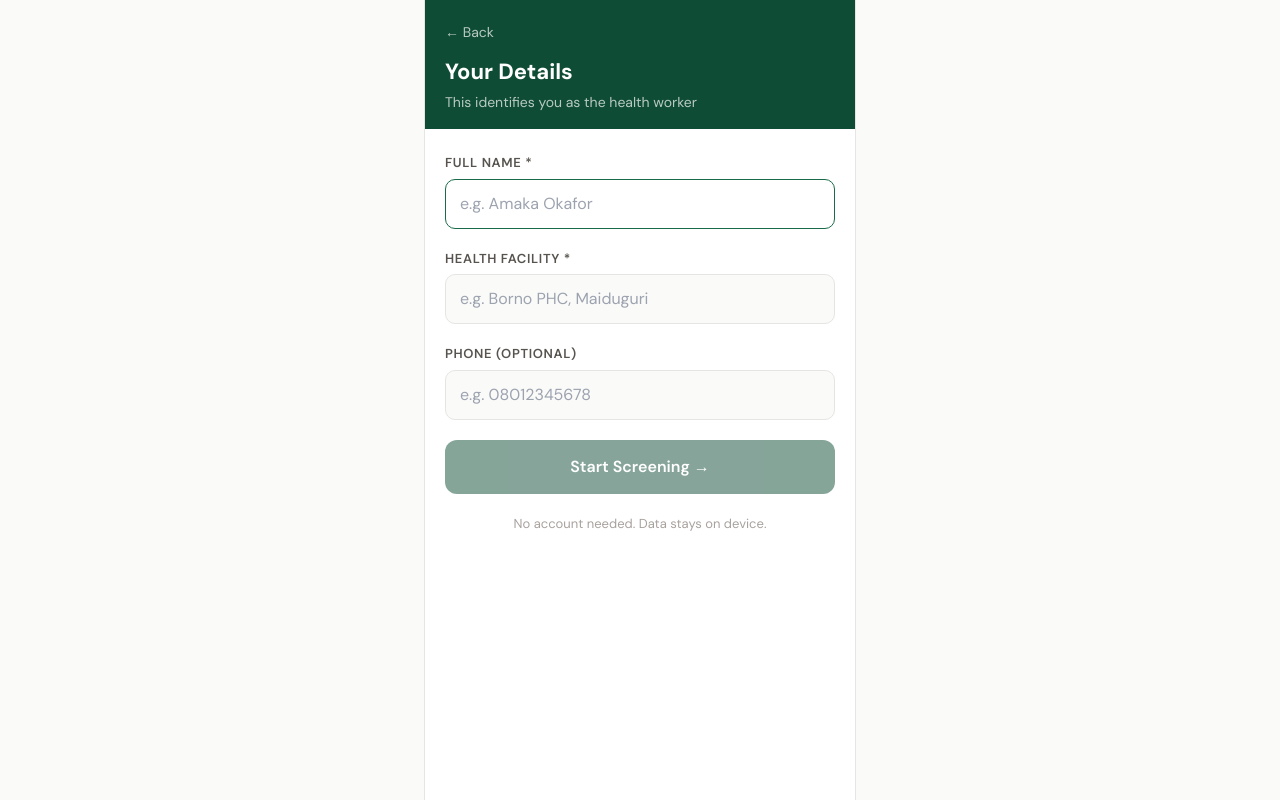
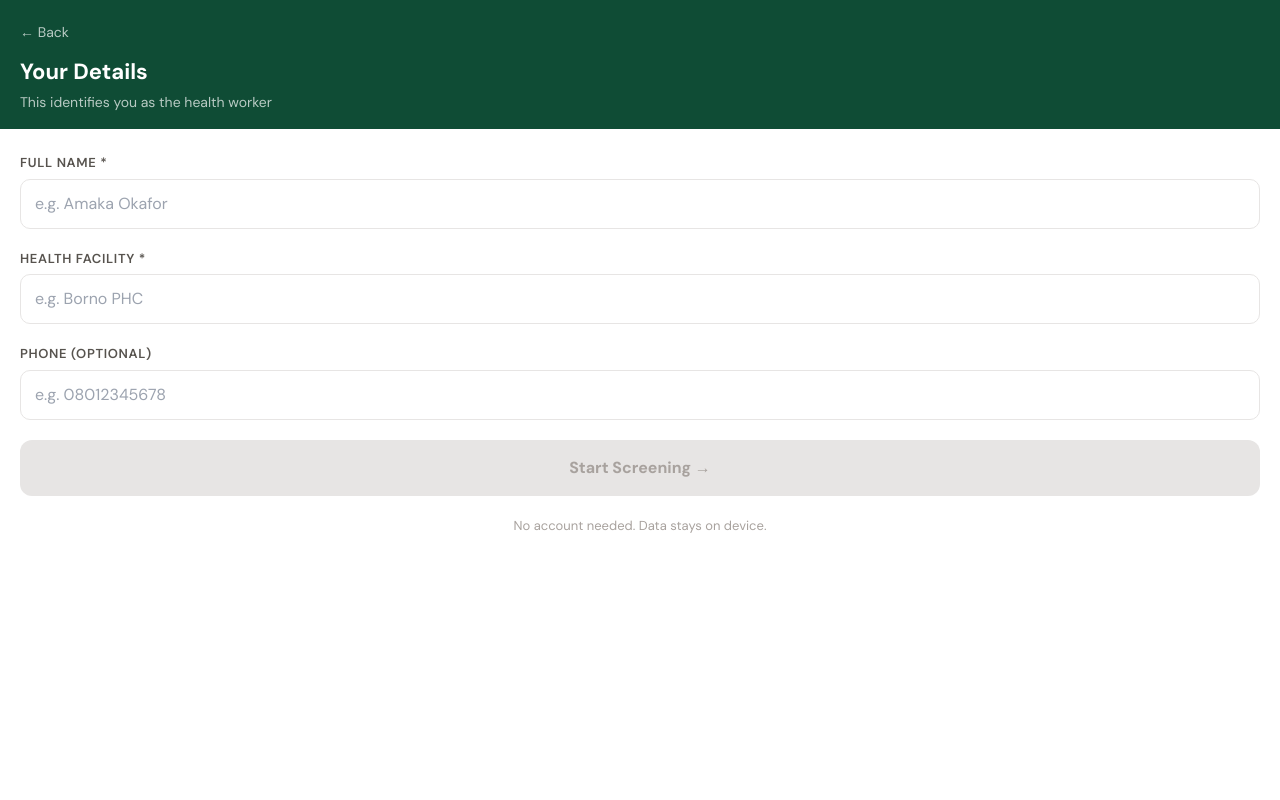
Before and after one commit to anjolagithub/nuruscreen, a Next.js app: page /login in a window 1280 px wide. Both pictures are taken after a click on the button "Get Started". Built offline with nearby package versions, Linux system fonts and the light colour scheme.

Commit message:
feat: enhance login page with improved form handling and UI updates

```diff
--- a/app/(app)/screen/page.tsx
+++ b/app/(app)/screen/page.tsx
@@ -1,15 +1,17 @@
 'use client';
 import { useEffect, useRef, useState, useCallback, Suspense } from 'react';
 import { useRouter, useSearchParams } from 'next/navigation';
-import { useAuth } from '@/lib/auth';
 import { getChildren, saveScreening } from '@/lib/db';
 import { MUACReadingBuffer, estimateMUACFromLandmarks } from '@/lib/muac';
 import { RISK_LABELS, RISK_COLORS, classifyMUAC, type Child, type Screening, type RiskLevel } from '@/types';
 
 type Phase = 'select-child'|'loading-model'|'guide'|'scanning'|'stable'|'result'|'saved';
 
+function getWorker() {
+  try { return JSON.parse(localStorage.getItem('nuruscreen_worker_data') || 'null'); } catch { return null; }
+}
+
 function ScreenInner() {
-  const { worker } = useAuth();
   const router = useRouter();
   const searchParams = useSearchParams();
   const videoRef = useRef<HTMLVideoElement>(null);
@@ -33,7 +35,11 @@ function ScreenInner() {
 
   const sp = (p: Phase) => { phaseRef.current = p; setPhase(p); };
 
-  useEffect(() => { if (worker) getChildren(worker.id).then(setChildren); }, [worker]);
+  useEffect(() => {
+    const worker = getWorker();
+    if (!worker) { router.replace('/login'); return; }
+    getChildren(worker.id).then(setChildren);
+  }, [router]);
 
   useEffect(() => {
     const id = searchParams.get('child');
@@ -73,28 +79,28 @@ function ScreenInner() {
 
       poseRef.current = poseLandmarker;
 
+      // Try environment camera first (back camera on phone), fall back to any camera
       let stream: MediaStream;
       try {
         stream = await navigator.mediaDevices.getUserMedia({
-          video: { facingMode: 'user', width: { ideal: 1280 }, height: { ideal: 720 } },
+          video: { facingMode: { ideal: 'environment' }, width: { ideal: 640 }, height: { ideal: 480 } },
         });
+      } catch {
+        try {
+          stream = await navigator.mediaDevices.getUserMedia({ video: true });
         } catch (camErr: any) {
-        console.error('Camera error:', camErr.name, camErr.message);
-        setModelError(`Camera error: ${camErr.name} - ${camErr.message}`);
+          setModelError(`Camera blocked: ${camErr.message}. Please allow camera access.`);
           return;
+        }
       }
 
       streamRef.current = stream;
       if (videoRef.current) {
         videoRef.current.srcObject = stream;
         videoRef.current.onloadedmetadata = () => {
-          videoRef.current!.play().then(() => {
-            console.log('Camera started OK, moving to guide');
-            sp('guide');
-          }).catch(err => {
-            console.error('Play failed:', err);
-            setModelError('Camera play failed: ' + err.message);
-          });
+          videoRef.current!.play()
+            .then(() => sp('guide'))
+            .catch(err => setModelError('Camera play failed: ' + err.message));
         };
       }
     } catch (err: any) {
@@ -150,11 +156,15 @@ function ScreenInner() {
       animFrameRef.current = requestAnimationFrame(processFrame);
       return;
     }
+    try {
       const results = poseRef.current.detectForVideo(videoRef.current, performance.now());
       if (results.landmarks && results.landmarks[0]) {
         onPoseResults({ poseLandmarks: results.landmarks[0] });
       } else {
         setArmDetected(false);
+      }
+    } catch (e) {
+      console.error('Detection error:', e);
     }
     animFrameRef.current = requestAnimationFrame(processFrame);
   }, [onPoseResults]);
@@ -166,8 +176,9 @@ function ScreenInner() {
   };
 
   const handleSave = async () => {
-    if (!selectedChild || !worker || stableValue === null) return;
+    if (!selectedChild || stableValue === null) return;
     setSaving(true);
+    const worker = getWorker();
     const s: Screening = {
       id: `scr_${Date.now()}_${Math.random().toString(36).slice(2,9)}`,
       childId: selectedChild.id,
@@ -175,10 +186,10 @@ function ScreenInner() {
       riskLevel: classifyMUAC(stableValue),
       notes: notes.trim(),
       screenedAt: Date.now(),
-      healthWorkerId: worker.id,
+      healthWorkerId: worker?.id ?? 'unknown',
       synced: false,
     };
-    await saveScreening(s);
+    try { await saveScreening(s); } catch (e) { console.error('Save error:', e); }
     sp('saved');
   };
 
@@ -191,13 +202,15 @@ function ScreenInner() {
         <p style={{ margin:'4px 0 0', opacity:0.7, fontSize:14 }}>Select child to screen</p>
       </div>
       <div style={{ padding:'16px 20px' }}>
-        <button className="btn-primary" onClick={() => router.push('/children/new')} style={{ marginBottom:20 }}>+ Register New Child</button>
+        <button className="btn-primary" onClick={() => router.push('/children/new')} style={{ marginBottom:20 }}>
+          + Register New Child
+        </button>
         {children.length === 0
           ? <div className="empty-state"><div style={{ fontSize:40, marginBottom:12 }}>👶</div><p style={{ margin:0, fontWeight:600 }}>No children registered yet</p></div>
           : children.map(child => (
             <button key={child.id} onClick={() => { setSelectedChild(child); sp('loading-model'); }}
               style={{ display:'flex', alignItems:'center', gap:12, padding:'14px 16px', background:'white', border:'1.5px solid var(--stone-200)', borderRadius:12, cursor:'pointer', textAlign:'left', width:'100%', marginBottom:8 }}>
-              <div style={{ width:40, height:40, borderRadius:'50%', background: child.sex==='female'?'#fce7f3':'#dbeafe', display:'flex', alignItems:'center', justifyContent:'center', fontSize:20 }}>
+              <div style={{ width:40, height:40, borderRadius:'50%', background:child.sex==='female'?'#fce7f3':'#dbeafe', display:'flex', alignItems:'center', justifyContent:'center', fontSize:20 }}>
                 {child.sex==='female'?'👧':'👦'}
               </div>
               <div style={{ flex:1 }}>
@@ -213,14 +226,17 @@ function ScreenInner() {
   );
 
   if (phase === 'loading-model') return (
-    <div style={{ display:'flex', flexDirection:'column', alignItems:'center', justifyContent:'center', minHeight:'100dvh', gap:16, background:'var(--forest)', color:'white' }}>
+    <div style={{ display:'flex', flexDirection:'column', alignItems:'center', justifyContent:'center', minHeight:'100dvh', gap:16, background:'var(--forest)', color:'white', padding:24, textAlign:'center' }}>
       <div className="spinner" />
       <p style={{ margin:0, fontWeight:600 }}>Loading AI model...</p>
-      <p style={{ margin:0, fontSize:13, opacity:0.7 }}>First use takes a moment</p>
+      <p style={{ margin:0, fontSize:13, opacity:0.7 }}>First use takes 30-60 seconds</p>
       {modelError && (
-        <div style={{ background:'rgba(220,38,38,0.2)', padding:'12px 20px', borderRadius:10, maxWidth:300, textAlign:'center' }}>
-          <p style={{ margin:0, fontSize:14 }}>{modelError}</p>
-          <button className="btn-secondary" onClick={() => router.back()} style={{ marginTop:12 }}>Go Back</button>
+        <div style={{ background:'rgba(220,38,38,0.2)', padding:'16px 20px', borderRadius:10, maxWidth:300 }}>
+          <p style={{ margin:'0 0 12px', fontSize:14 }}>{modelError}</p>
+          <button onClick={() => { setModelError(null); sp('select-child'); }}
+            style={{ padding:'10px 20px', background:'white', color:'var(--forest)', border:'none', borderRadius:8, fontWeight:600, cursor:'pointer' }}>
+            Go Back
+          </button>
         </div>
       )}
     </div>
@@ -228,7 +244,7 @@ function ScreenInner() {
 
   if (phase === 'guide') return (
     <div style={{ background:'#000', minHeight:'100dvh', color:'white', display:'flex', flexDirection:'column', position:'relative' }}>
-      <video ref={videoRef} style={{ position:'absolute', opacity:0.3, width:'100%', height:'100%', objectFit:'cover' }} playsInline muted />
+      <video ref={videoRef} style={{ position:'absolute', opacity:0.4, width:'100%', height:'100%', objectFit:'cover' }} playsInline muted autoPlay />
       <div style={{ position:'relative', zIndex:10, flex:1, display:'flex', flexDirection:'column', padding:24, justifyContent:'space-between' }}>
         <div>
           <p style={{ margin:'0 0 4px', opacity:0.7, fontSize:13 }}>Screening</p>
@@ -236,9 +252,12 @@ function ScreenInner() {
         </div>
         <div style={{ background:'rgba(255,255,255,0.1)', borderRadius:20, padding:24, backdropFilter:'blur(10px)', border:'1px solid rgba(255,255,255,0.15)' }}>
           <h3 style={{ margin:'0 0 16px', fontSize:18, fontWeight:700 }}>How to position</h3>
-          {['📏 Extend your arm straight out','📱 Hold phone 40-60cm away','💡 Ensure good lighting','🎯 Show full arm: shoulder to wrist'].map((s,i) => (
-            <div key={i} style={{ fontSize:14, lineHeight:1.6, marginBottom:8 }}>{s}</div>
-          ))}
+          {[
+            '📏 Extend arm straight out to the side',
+            '📱 Hold phone 40-60cm from arm',
+            '💡 Ensure good lighting on the arm',
+            '🎯 Show full arm: shoulder to wrist in frame',
+          ].map((s,i) => <div key={i} style={{ fontSize:14, lineHeight:1.7, marginBottom:6 }}>{s}</div>)}
         </div>
         <button className="btn-primary" onClick={startScanning}>Start Scanning →</button>
       </div>
@@ -248,11 +267,11 @@ function ScreenInner() {
   if (phase === 'scanning' || phase === 'stable') return (
     <div style={{ background:'#000', minHeight:'100dvh', position:'relative', overflow:'hidden' }}>
       <canvas ref={canvasRef} style={{ width:'100%', height:'100%', objectFit:'cover', position:'absolute', inset:0 }} />
-      <video ref={videoRef} style={{ display:'none' }} playsInline muted />
+      <video ref={videoRef} style={{ display:'none' }} playsInline muted autoPlay />
       <div style={{ position:'absolute', top:0, left:0, right:0, background:'linear-gradient(to bottom, rgba(0,0,0,0.7), transparent)', padding:'20px 20px 40px', color:'white', zIndex:20 }}>
         <div style={{ display:'flex', justifyContent:'space-between', alignItems:'center' }}>
           <p style={{ margin:0, fontWeight:600 }}>{armDetected ? '✅ Arm detected' : '🔍 Looking for arm...'}</p>
-          <div style={{ background: armDetected?'rgba(34,197,94,0.3)':'rgba(255,255,255,0.15)', border:`1px solid ${armDetected?'#22c55e':'rgba(255,255,255,0.3)'}`, borderRadius:20, padding:'6px 14px', fontSize:13, fontWeight:600 }}>
+          <div style={{ background:armDetected?'rgba(34,197,94,0.3)':'rgba(255,255,255,0.15)', border:`1px solid ${armDetected?'#22c55e':'rgba(255,255,255,0.3)'}`, borderRadius:20, padding:'6px 14px', fontSize:13, fontWeight:600 }}>
             {Math.round(confidence*100)}%
           </div>
         </div>
@@ -308,7 +327,9 @@ function ScreenInner() {
         <button className="btn-primary" onClick={handleSave} disabled={saving}>
           {saving ? <div className="spinner" /> : '💾 Save Record'}
         </button>
-        <button className="btn-secondary" onClick={() => { sp('scanning'); processFrame(); }}>Retake Reading</button>
+        <button className="btn-secondary" onClick={() => { sp('scanning'); processFrame(); }}>
+          Retake Reading
+        </button>
       </div>
     </div>
   );
@@ -337,4 +358,6 @@ function ScreenInner() {
   return null;
 }
 
-export default function ScreenPage()  { return <Suspense><ScreenInner /></Suspense>; }
+export default function ScreenPage() {
+  return <Suspense><ScreenInner /></Suspense>;
+}
--- a/app/login/page.tsx
+++ b/app/login/page.tsx
@@ -1,49 +1,89 @@
 'use client';
+import { useRouter } from 'next/navigation';
 import { useState } from 'react';
-import { useAuth } from '@/lib/auth';
-import type { HealthWorker } from '@/types';
 
 export default function LoginPage() {
-  const { login } = useAuth();
+  const router = useRouter();
   const [step, setStep] = useState<'welcome'|'form'>('welcome');
-  const [form, setForm] = useState({ name:'', facility:'', phone:'' });
-  const [loading, setLoading] = useState(false);
+  const [name, setName] = useState('');
+  const [facility, setFacility] = useState('');
+  const [phone, setPhone] = useState('');
 
-  const handleSubmit = async () => {
-    if (!form.name || !form.facility) return;
-    setLoading(true);
-    await login({ id:`hw_${Date.now()}_${Math.random().toString(36).slice(2,8)}`, name:form.name.trim(), facility:form.facility.trim(), phone:form.phone.trim() });
+  const handleSubmit = () => {
+    if (!name || !facility) return;
+    const worker = {
+      id: `hw_${Date.now()}`,
+      name: name.trim(),
+      facility: facility.trim(),
+      phone: phone.trim(),
+    };
+    localStorage.setItem('nuruscreen_worker_data', JSON.stringify(worker));
+    localStorage.setItem('nuruscreen_worker_id', worker.id);
+    router.push('/dashboard');
   };
 
   if (step === 'welcome') return (
-    <div className="app-shell" style={{ background:'var(--forest)', position:'relative', overflow:'hidden' }}>
-      <div style={{ flex:1, display:'flex', flexDirection:'column', alignItems:'center', justifyContent:'center', padding:'40px 32px', textAlign:'center', color:'white', position:'relative', zIndex:1 }}>
-        <div style={{ width:88, height:88, borderRadius:24, background:'rgba(255,255,255,0.15)', display:'flex', alignItems:'center', justifyContent:'center', fontSize:40, marginBottom:32, border:'1px solid rgba(255,255,255,0.2)' }}>🫀</div>
-        <h1 style={{ fontSize:34, fontWeight:700, margin:'0 0 12px', letterSpacing:'-0.02em' }}>NuruScreen</h1>
-        <p style={{ fontSize:17, opacity:0.85, lineHeight:1.6, margin:'0 0 16px' }}>AI-powered malnutrition screening for community health workers</p>
-        <div style={{ display:'flex', flexWrap:'wrap', gap:8, justifyContent:'center', marginBottom:48 }}>
-          {['Works offline','No equipment','WHO standards'].map(tag => <span key={tag} style={{ fontSize:12, fontWeight:600, padding:'4px 10px', borderRadius:999, background:'rgba(255,255,255,0.15)', border:'1px solid rgba(255,255,255,0.2)' }}>{tag}</span>)}
-        </div>
-        <button className="btn-primary" style={{ background:'white', color:'var(--forest)', maxWidth:300 }} onClick={() => setStep('form')}>Get Started</button>
-        <p style={{ marginTop:16, fontSize:13, opacity:0.6 }}>Your data stays on this device</p>
+    <div style={{ minHeight:'100dvh', background:'var(--forest)', display:'flex', flexDirection:'column', alignItems:'center', justifyContent:'center', padding:'40px 32px', textAlign:'center', color:'white' }}>
+      <div style={{ fontSize:60, marginBottom:24 }}>🫀</div>
+      <h1 style={{ fontSize:34, fontWeight:700, margin:'0 0 12px' }}>NuruScreen</h1>
+      <p style={{ fontSize:17, opacity:0.85, margin:'0 0 48px' }}>AI malnutrition screening for health workers</p>
+      <div style={{ display:'flex', flexWrap:'wrap', gap:8, justifyContent:'center', marginBottom:48 }}>
+        {['Works offline','No equipment','WHO standards'].map(t => (
+          <span key={t} style={{ fontSize:12, fontWeight:600, padding:'4px 12px', borderRadius:999, background:'rgba(255,255,255,0.15)' }}>{t}</span>
+        ))}
       </div>
-      <div style={{ position:'absolute', top:-80, right:-80, width:260, height:260, borderRadius:'50%', background:'rgba(255,255,255,0.04)', pointerEvents:'none' }} />
-      <div style={{ position:'absolute', bottom:-40, left:-60, width:200, height:200, borderRadius:'50%', background:'rgba(255,255,255,0.04)', pointerEvents:'none' }} />
+      <button onClick={() => setStep('form')} style={{ width:'100%', maxWidth:300, padding:'16px', background:'white', color:'var(--forest)', border:'none', borderRadius:12, fontSize:16, fontWeight:700, cursor:'pointer' }}>
+        Get Started
+      </button>
     </div>
   );
 
   return (
-    <div className="app-shell">
-      <div className="page-header">
+    <div style={{ minHeight:'100dvh', background:'white' }}>
+      <div style={{ background:'var(--forest)', color:'white', padding:'20px 20px 16px' }}>
         <button onClick={() => setStep('welcome')} style={{ background:'none', border:'none', color:'rgba(255,255,255,0.7)', cursor:'pointer', padding:'0 0 12px', fontSize:14 }}>← Back</button>
         <h1 style={{ margin:0, fontSize:22, fontWeight:700 }}>Your Details</h1>
         <p style={{ margin:'4px 0 0', opacity:0.7, fontSize:14 }}>This identifies you as the health worker</p>
       </div>
       <div style={{ padding:'24px 20px', display:'flex', flexDirection:'column', gap:20 }}>
-        <div><label className="form-label">Full Name *</label><input className="form-input" type="text" placeholder="e.g. Amaka Okafor" value={form.name} onChange={e => setForm({...form, name:e.target.value})} autoFocus /></div>
-        <div><label className="form-label">Health Facility *</label><input className="form-input" type="text" placeholder="e.g. Borno PHC, Maiduguri" value={form.facility} onChange={e => setForm({...form, facility:e.target.value})} /></div>
-        <div><label className="form-label">Phone (optional)</label><input className="form-input" type="tel" placeholder="e.g. 08012345678" value={form.phone} onChange={e => setForm({...form, phone:e.target.value})} /></div>
-        <button className="btn-primary" onClick={handleSubmit} disabled={!form.name || !form.facility || loading}>{loading ? <div className="spinner" /> : 'Start Screening →'}</button>
+        <div>
+          <label style={{ display:'block', fontSize:13, fontWeight:600, color:'var(--stone-600)', marginBottom:6, textTransform:'uppercase', letterSpacing:'0.05em' }}>Full Name *</label>
+          <input
+            style={{ width:'100%', padding:'12px 14px', borderRadius:10, border:'1.5px solid var(--stone-200)', fontSize:16, fontFamily:'inherit', outline:'none', boxSizing:'border-box' }}
+            type="text"
+            placeholder="e.g. Amaka Okafor"
+            value={name}
+            onChange={e => setName(e.target.value)}
+            autoFocus
+          />
+        </div>
+        <div>
+          <label style={{ display:'block', fontSize:13, fontWeight:600, color:'var(--stone-600)', marginBottom:6, textTransform:'uppercase', letterSpacing:'0.05em' }}>Health Facility *</label>
+          <input
+            style={{ width:'100%', padding:'12px 14px', borderRadius:10, border:'1.5px solid var(--stone-200)', fontSize:16, fontFamily:'inherit', outline:'none', boxSizing:'border-box' }}
+            type="text"
+            placeholder="e.g. Borno PHC"
+            value={facility}
+            onChange={e => setFacility(e.target.value)}
+          />
+        </div>
+        <div>
+          <label style={{ display:'block', fontSize:13, fontWeight:600, color:'var(--stone-600)', marginBottom:6, textTransform:'uppercase', letterSpacing:'0.05em' }}>Phone (optional)</label>
+          <input
+            style={{ width:'100%', padding:'12px 14px', borderRadius:10, border:'1.5px solid var(--stone-200)', fontSize:16, fontFamily:'inherit', outline:'none', boxSizing:'border-box' }}
+            type="tel"
+            placeholder="e.g. 08012345678"
+            value={phone}
+            onChange={e => setPhone(e.target.value)}
+          />
+        </div>
+        <button
+          onClick={handleSubmit}
+          disabled={!name || !facility}
+          style={{ width:'100%', padding:'16px', background: (!name || !facility) ? 'var(--stone-200)' : 'var(--forest)', color: (!name || !facility) ? 'var(--stone-400)' : 'white', border:'none', borderRadius:12, fontSize:16, fontWeight:700, cursor: (!name || !facility) ? 'not-allowed' : 'pointer' }}
+        >
+          Start Screening →
+        </button>
         <p style={{ fontSize:13, color:'var(--stone-400)', textAlign:'center' }}>No account needed. Data stays on device.</p>
       </div>
     </div>
```
Lines whose indentation alone changed are shown as unchanged.
